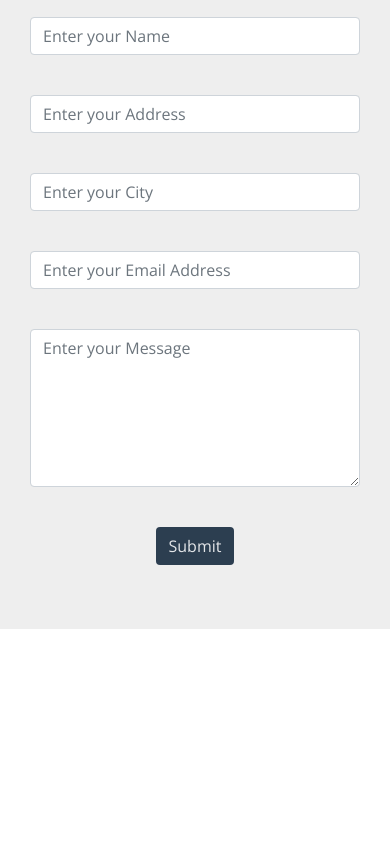
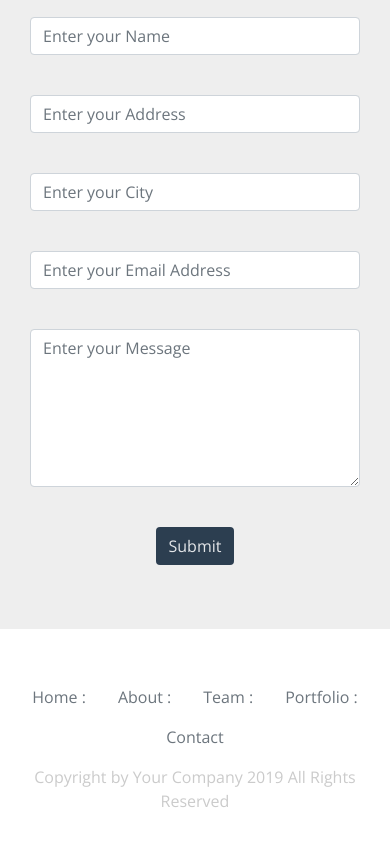
Before and after one commit to tatjanatanaskovich/one-page-bootstrap-4-website, a website: page index.html in a window 390 px wide. Shown: the part 7926-8787 px from the top of the page. Before the commit the page ends 8555 px from the top, so only its background shows below. Drawn offline with nearby package versions, Linux system fonts and the light colour scheme.

Commit message:
Created markup and styles for the footer

```diff
--- a/assets/scss/_navigation.scss
+++ b/assets/scss/_navigation.scss
@@ -75,3 +75,19 @@
     }
   }
 }
+
+#footer {
+  color: #cbcbcb;
+  .nav-item {
+    .nav-link {
+      color: $gray-600;
+      &:hover,
+      &:active {
+        color: $dark-blue;
+      }
+      &.active {
+        color: $dark-blue !important;
+      }
+    }
+  }
+}
--- a/index.html
+++ b/index.html
@@ -31,6 +31,9 @@
       </button>
       <div class="collapse navbar-collapse" id="navbarResponsive">
         <ul class="navbar-nav ml-auto">
+          <li class="nav-item">
+            <a class="nav-link js-scroll-trigger" href="#">Home</a>
+          </li>
           <li class="nav-item">
             <a class="nav-link js-scroll-trigger" href="#about">About</a>
           </li>
@@ -237,7 +240,7 @@
   </section>
 
 <!-- Section Contact -->
-<section id="contact" class="text-secondary pt-5 pb-5">
+<section id="contact" class="text-secondary pt-5">
   <div class="container">
     <h2 class="text-center pb-5">Contact</h2>
     <p class="text-center">Lorem ipsum dolor sit amet, consectetur adipisicing elit. Nobis magni eveniet similique quae obcaecati dignissimos veritatis recusandae, aliquam, laborum dolorem ipsam asperiores ullam iure pariatur a quos, soluta nesciunt magnam.</p>
@@ -265,7 +268,7 @@
             <label for="message"></label>
             <textarea class="form-control" id="message" placeholder="Enter your Message" rows="6"></textarea>
           </div>
-          <div class="form-group col-md-6 offset-md-3 text-center">
+          <div class="form-group col-md-6 offset-md-3 text-center pb-5">
             <button type="submit" class="btn mybutton">Submit</button>
           </div>
 
@@ -275,6 +278,29 @@
 
   </div>
 </section>
+
+<!-- Footer -->
+<footer id="footer">
+  <ul id="footer-nav" class="nav justify-content-center pt-5 pb-2">
+    <li class="nav-item">
+    <a class="nav-link" href="#">Home :</a>
+  </li>
+  <li class="nav-item">
+    <a class="nav-link" href="#about">About :</a>
+  </li>
+  <li class="nav-item">
+    <a class="nav-link" href="#team">Team :</a>
+  </li>
+  <li class="nav-item">
+    <a class="nav-link" href="#portfolio">Portfolio :</a>
+  </li>
+  <li class="nav-item">
+    <a class="nav-link" href="#contact">Contact</a>
+  </li>
+</ul>
+<p class="text-center pb-5">Copyright by Your Company 2019 All Rights Reserved</p>
+
+</footer>
 
   <!-- Bootstrap core JavaScript
   ================================================== -->
```
Also changed, not shown: assets/css/main.css, dist/assets/css/main.min.css, dist/index.html.
